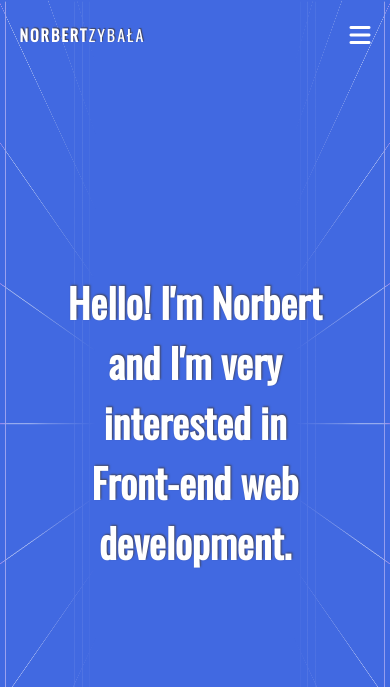
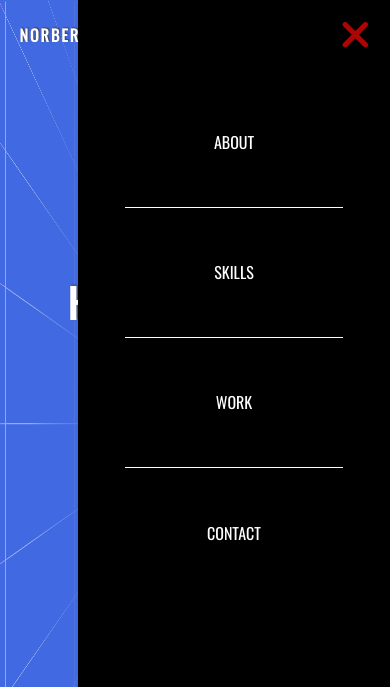
Before and after one commit to norbertzybala/my-website, a website built with webpack: page src/index.html in a window 390 px wide. Both pictures are taken after a click on the icon 360 px from the left and 35 px from the top of the page. Shown: the top 687 px of the page. Built offline with nearby package versions, Linux system fonts and the light colour scheme.

Commit message:
create mobile-menu.js and function to show/hide menu onclick

```diff
--- a/src/js/app.js
+++ b/src/js/app.js
@@ -1,2 +1,3 @@
 import '../scss/app.scss';
 import './animations/home_title_animation.js';
+import './mobile-menu.js';
--- /dev/null
+++ b/src/js/mobile-menu.js
@@ -0,0 +1,10 @@
+const burgerIcon = document.querySelector('.navbar__burger-icon');
+const closeIcon = document.querySelector('.navbar__close-icon');
+const mobileMenu = document.querySelector('.menu');
+const iconsParentDiv = document.querySelector('.navbar__menu-icons');
+
+iconsParentDiv.addEventListener('click', () => {
+    mobileMenu.classList.toggle('menu--show');
+    burgerIcon.classList.toggle('navbar__burger-icon--show');
+    closeIcon.classList.toggle('navbar__close-icon--show');
+});
--- a/src/scss/_navigation.scss
+++ b/src/scss/_navigation.scss
@@ -21,6 +21,7 @@
     &__menu-icons {
         position: relative;
         font-size: 1.5em;
+        z-index: 1;
 
         @include min-width(medium) {
             display: none;
@@ -29,8 +30,7 @@
 
     &__close-icon {
         color: rgb(171, 6, 6);
-        padding-top: .5em;
-        font-size: 1.5em;
+        font-size: 1.7em;
     }
 
     &__burger-icon,
@@ -47,15 +47,16 @@
 
 .menu {
     position: fixed;
-    right: -70%;
+    right: -80%;
     top: 0;
-    width: 70%;
+    width: 80%;
     height: 100%;
     background-color: #000;
     display: flex;
     flex-direction: column;
-    justify-content: space-evenly;
+    justify-content: flex-end;
     align-items: center;
+    transition: 0.3s linear;
 
     @include min-width(small) {
         right: -50%;
@@ -101,30 +102,27 @@
     }
 
     &__list-item {
-        flex-basis: 80%;
+        flex-basis: 70%;
         height: 22%;
         text-align: center;
         margin: 0 auto;
         border-bottom: 1px solid #fff;
 
+        &:last-child {
+            border: none;
+        }
+
         @include min-width(medium) {
             border: none;
             width: 100%;
             height: 100%;
-        }
-
-        &:first-child {
-            border-top: 1px solid #fff;
-
-            @include min-width(medium) {
-                border: none;
-            }
-        }
 
             &:hover a.menu__link::after {
                 transform: scale(1);
             }
         }
+    }
+
 
     &__link {
         display: block;
@@ -138,7 +136,6 @@
         @include min-width(medium) {
             padding: 0 30px;
             margin: 0 10px;
-        }
 
             &::after {
                 content: '';
@@ -147,7 +144,8 @@
                 height: 1px;
                 padding: 0 5px;
                 transform: scale(0, 1);
-            transition: 0.6s;
+                transition: 0.4s linear;
+            }
         }
     }
 
@@ -177,11 +175,3 @@
         }
     }
 }
-
-// .underline {
-//     display: block;
-//     background-color: #fff;
-//     width: 0;
-//     margin: 0 auto;
-//     height: 1px;
-// }
```
Lines whose indentation alone changed are shown as unchanged.
